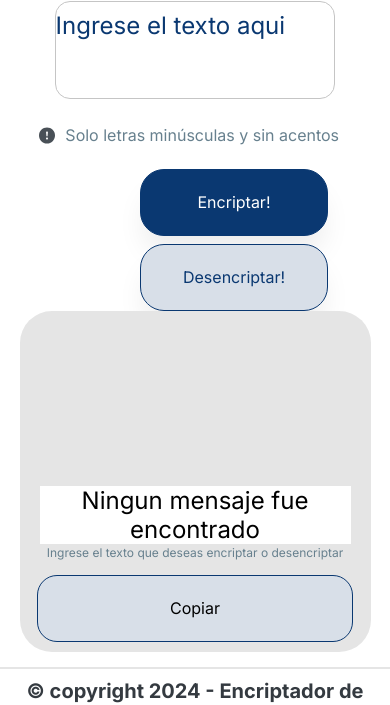
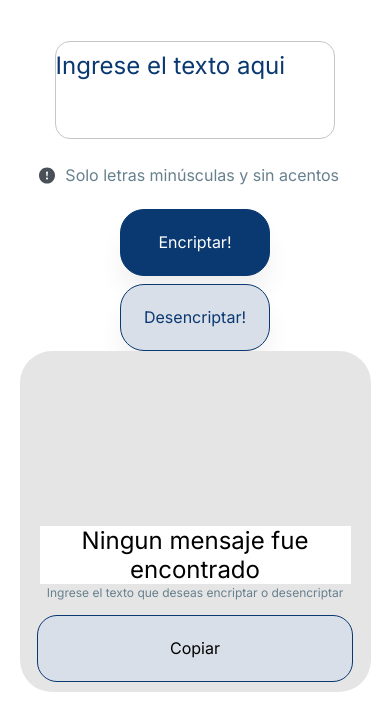
Before and after one commit to adrianoggier1979/Challenge, a plain HTML site: page index.html in a window 390 px wide. Shown: the part 58-763 px from the top of the page. Drawn offline with Linux system fonts and the light colour scheme.

Commit message:
ultima actualizacion

```diff
--- a/CSS/estilos.css
+++ b/CSS/estilos.css
@@ -348,6 +348,7 @@ Media Queries
         flex-direction: column;
         align-items: center;
         width: 100%;
+        margin-top: 40px;
     }
 
     }
@@ -444,6 +445,7 @@ Media Queries
         display: flex;
         flex-direction: column;
         margin-top: 55px;
+       padding-right: 20%;
 
 
     }
```
Also changed, not shown: imagenes/portada.png (deleted).
